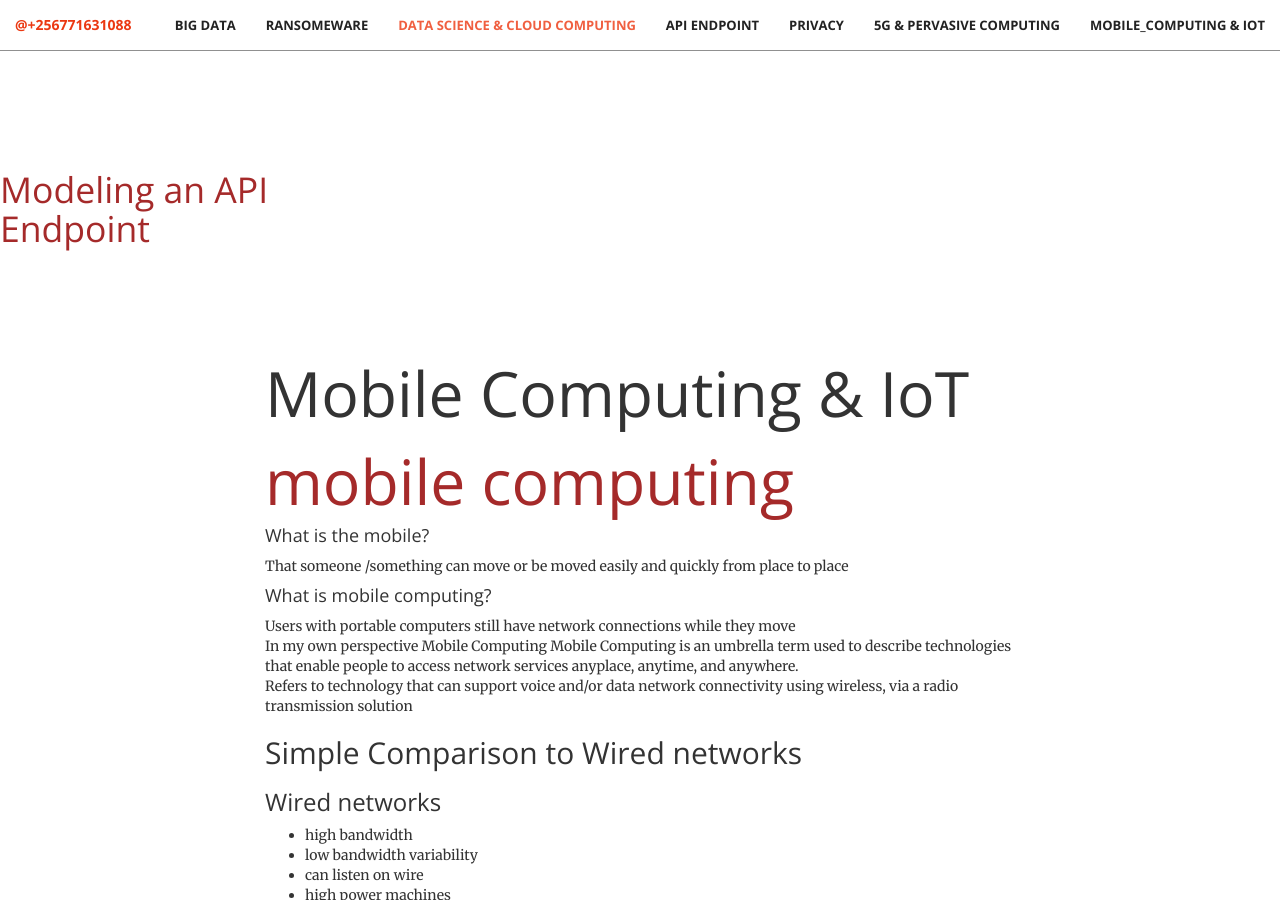
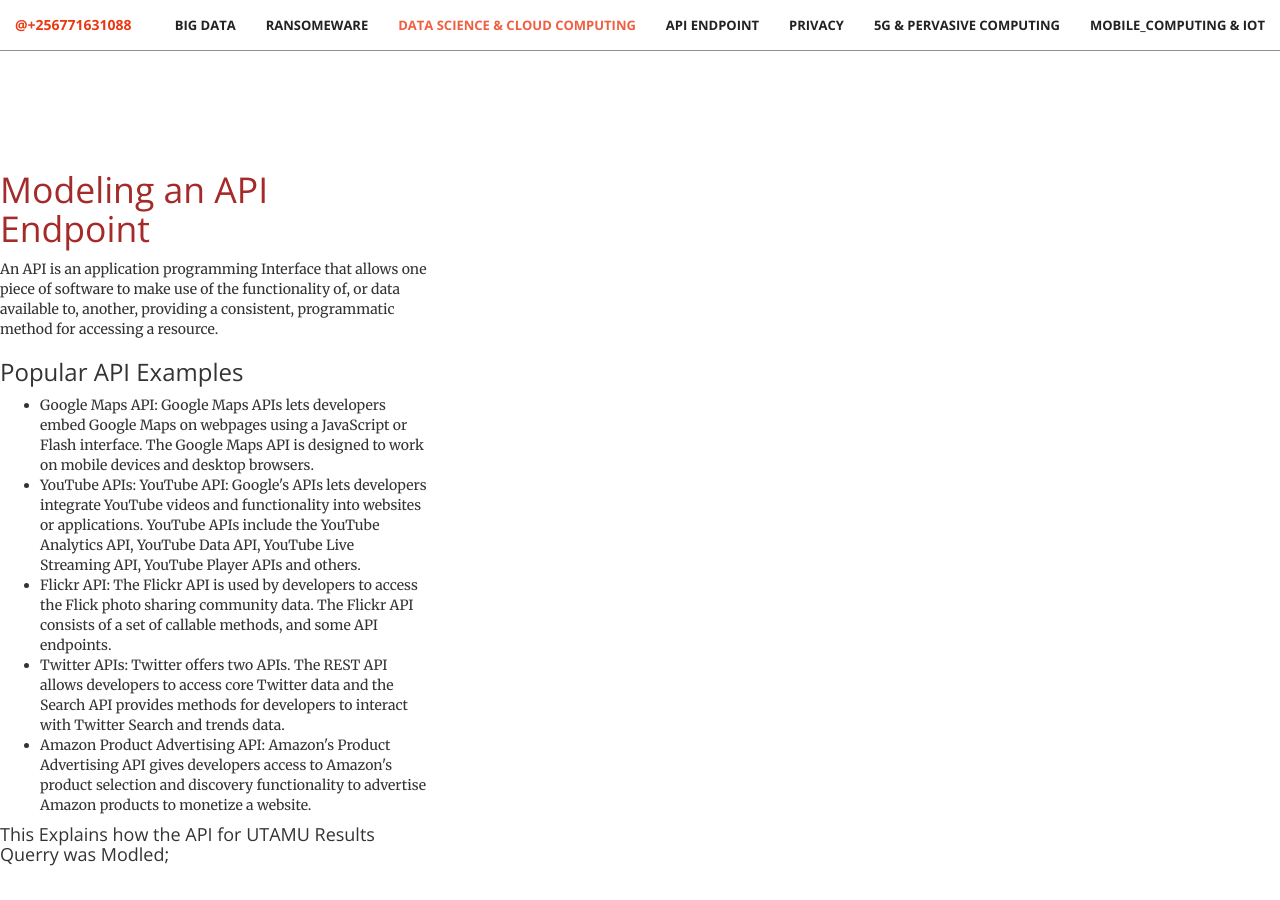
Before and after one commit to deromatic/deromatic.github.io, a Jekyll site: the page built from index.html, in a window 1280 px wide and 900 px high, scrolled down 5243 px. Built offline with Jekyll 4.4.1, drawn with Linux system fonts in a browser that asks for light colours.

Commit message:
Update portfolio.html

```diff
--- a/_includes/portfolio.html
+++ b/_includes/portfolio.html
@@ -5,6 +5,17 @@
 
                <h1> <font color="brown">Modeling an API Endpoint</font></h1>
 
+                An API is an application programming Interface that allows one piece of software to make use of the functionality of, or data available to, another, providing a consistent, programmatic method for accessing a resource.
+                <h3>Popular API Examples</h3>
+                <ul>
+              <li> Google Maps API: Google Maps APIs lets developers embed Google Maps on webpages using a JavaScript or Flash interface. The Google Maps API is designed to work on mobile devices and desktop browsers.
+<li>YouTube APIs: YouTube API: Google's APIs lets developers integrate YouTube videos and functionality into websites or applications. YouTube APIs include the YouTube Analytics API, YouTube Data API, YouTube Live Streaming API, YouTube Player APIs and others.
+<li> Flickr API: The Flickr API is used by developers to access the Flick photo sharing community data. The Flickr API consists of a set of callable methods, and some API endpoints.
+<li> Twitter APIs: Twitter offers two APIs. The REST API allows developers to access core Twitter data and the Search API provides methods for developers to interact with Twitter Search and trends data.
+<li>Amazon Product Advertising API: Amazon's Product Advertising API gives developers access to Amazon's product selection and discovery functionality to advertise Amazon products to monetize a website.
+</ul>
+   <h4> This Explains how the API for UTAMU Results Querry was Modled;</h4>
+
             </div>
         </div>
     </div>
```
